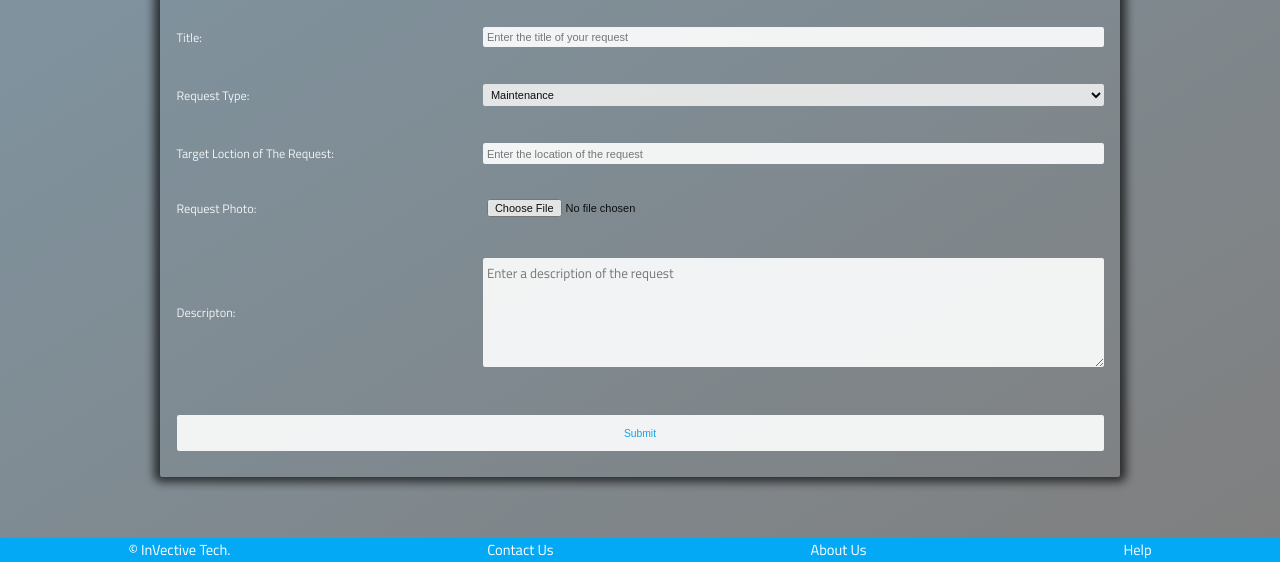
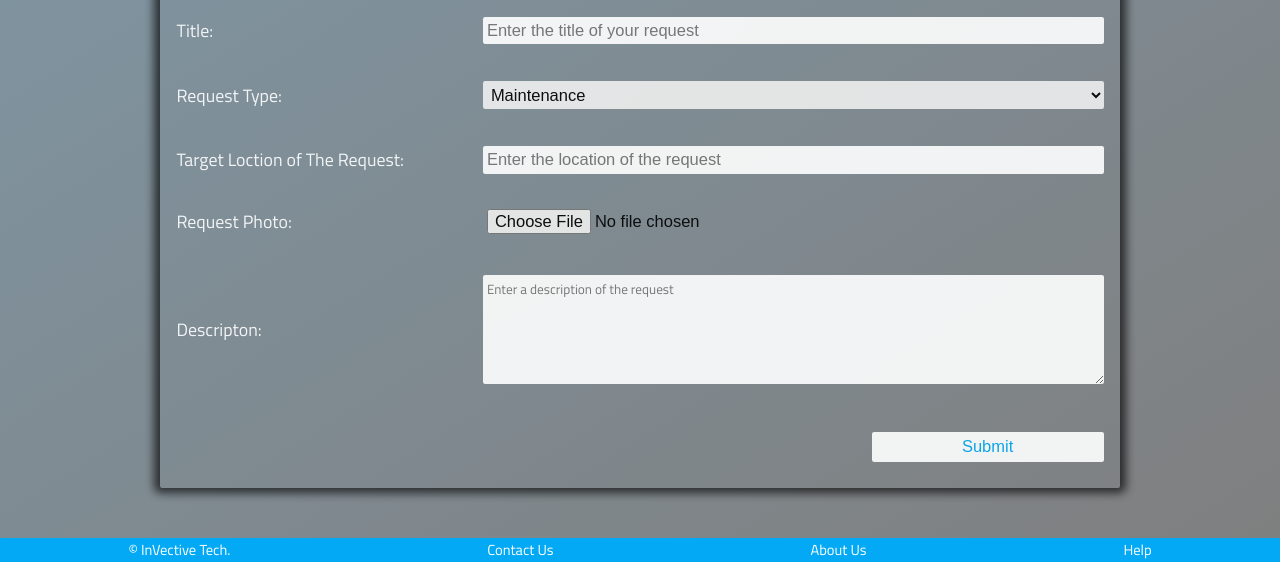
Before and after one commit to LuffyKing/Maintenance-Tracker-App, a plain HTML site: page UI/html/MakeRequest.html in a window 1280 px wide. Shown: the part 238-800 px from the top of the page. Drawn offline with Linux system fonts and the light colour scheme; a web font is replaced by a local one.

Commit message:
[Feature #157563241] Add the EditRequest stylesheet

```diff
--- a/UI/html/MakeRequest.html
+++ b/UI/html/MakeRequest.html
@@ -10,6 +10,7 @@
   <link rel="stylesheet" href="../css/signin.css">
   <link rel="stylesheet" href="../css/signup.css">
   <link rel="stylesheet" href="../css/MakeRequest.css">
+  <link rel="stylesheet" href="../css/EditRequest.css">
 </head>
 <body class="request">
   <header>
```
